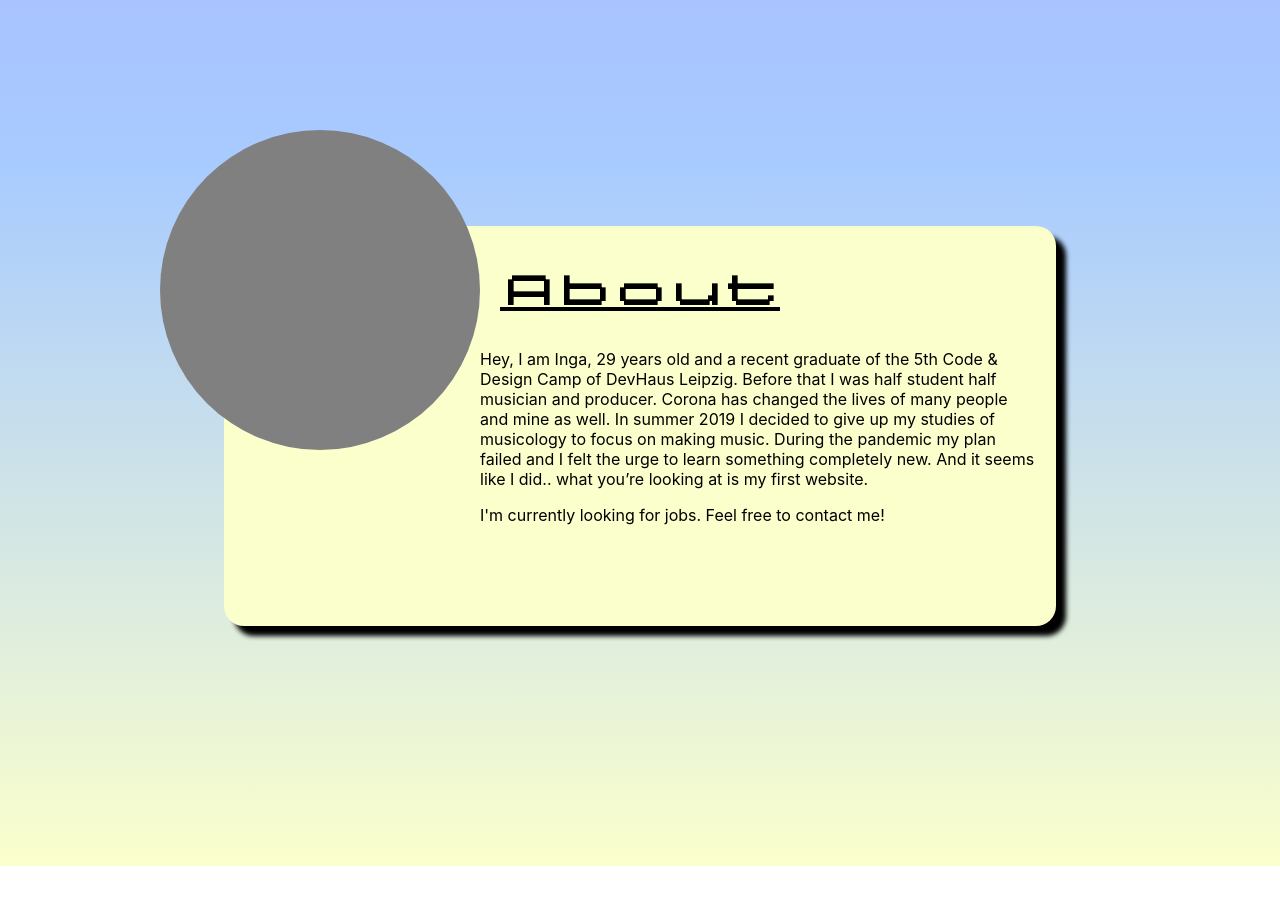
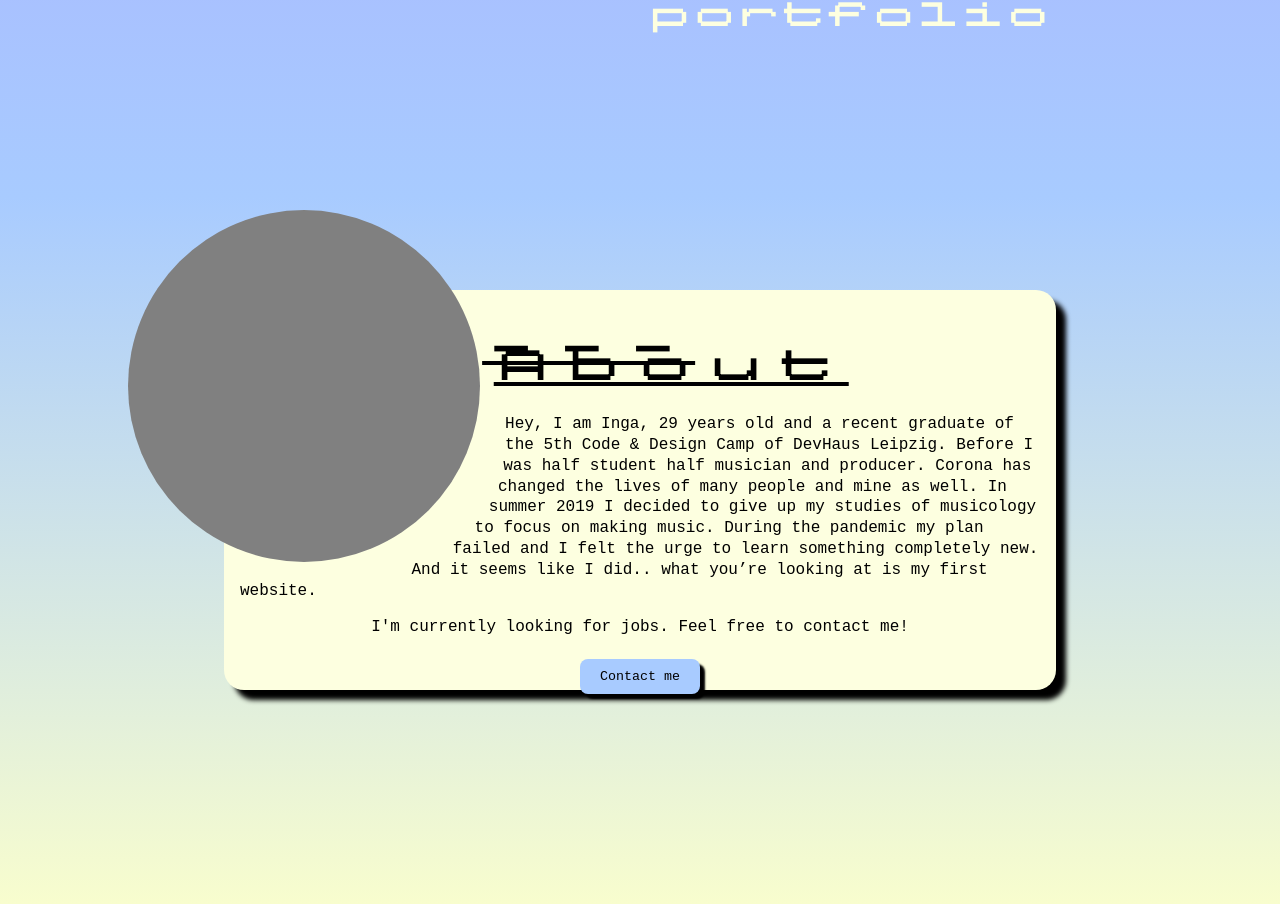
Before and after one commit to inpatr/portfoliov3, a Next.js app: page / in a window 1280 px wide. Shown: the part 536-1440 px from the top of the page. Before the commit the page ends 1402 px from the top, so only its background shows below. Built offline with nearby package versions, Linux system fonts and the light colour scheme.

Commit message:
new font and button for contact

```diff
--- a/pages/index.tsx
+++ b/pages/index.tsx
@@ -16,7 +16,7 @@ const Home: NextPage = () => {
             <h1>
               Inga Patricia Traub
               <br />
-              ---------
+              ----------
             </h1>
             <div className="portfolio">
               <h3>portfolio</h3>
@@ -26,18 +26,24 @@ const Home: NextPage = () => {
         <section>
           <div className="about">
             <div className="mypic"></div>
-            <h2>About</h2>
+            <div className="mypicborder"></div>
+            <div className="aboutheader">
+              <h2>---About</h2>
+            </div>
             <p>
               Hey, I am Inga, 29 years old and a recent graduate of the 5th Code
-              & Design Camp of DevHaus Leipzig. Before that I was half student
-              half musician and producer. Corona has changed the lives of many
-              people and mine as well. In summer 2019 I decided to give up my
-              studies of musicology to focus on making music. During the
-              pandemic my plan failed and I felt the urge to learn something
-              completely new. And it seems like I did.. what you’re looking at
-              is my first website.
+              & Design Camp of DevHaus Leipzig. Before I was half student half
+              musician and producer. Corona has changed the lives of many people
+              and mine as well. In summer 2019 I decided to give up my studies
+              of musicology to focus on making music. During the pandemic my
+              plan failed and I felt the urge to learn something completely new.
+              And it seems like I did.. what you’re looking at is my first
+              website.
             </p>
             <p>I'm currently looking for jobs. Feel free to contact me!</p>
+            <div className="flex-container">
+              <button>Contact me</button>
+            </div>
           </div>
         </section>
       </main>
--- a/styles/globals.css
+++ b/styles/globals.css
@@ -3,6 +3,8 @@
   src: url("../public/FT88-Expanded.otf") format("opentype");
   font-style: medium;
 }
+
+@import url("https://fonts.googleapis.com/css2?family=IBM+Plex+Mono:wght@200;300;500;600&display=swap");
 
 body {
   padding-top: 10rem;
@@ -12,8 +14,7 @@ body {
   background-image: linear-gradient(#aaa8ff, #a8cbff, #fbffcc);
   background-repeat: no-repeat;
   height: screen;
-  font-family: -apple-system, BlinkMacSystemFont, Segoe UI, Roboto, Oxygen,
-    Ubuntu, Cantarell, Fira Sans, Droid Sans, Helvetica Neue, sans-serif;
+  font-family: IBM Plex Mono, monospace;
 }
 
 section {
@@ -36,20 +37,22 @@ a {
 h1 {
   font-family: FT88-Expanded;
   font-size: 64px;
-  color: #fbffcc;
+  color: #fdffe0;
+  letter-spacing: 10%;
 }
 
 h2 {
   font-family: FT88-Expanded;
   font-size: 40px;
   text-decoration: underline;
-  text-align: center;
+  letter-spacing: 15px;
 }
 
 h3 {
   font-family: FT88-Expanded;
   font-size: 32px;
-  color: #fbffcc;
+  color: #fdffe0;
+  letter-spacing: 10%;
 }
 
 .portfolio {
@@ -60,27 +63,65 @@ h3 {
 
 .headline {
   position: relative;
+  width: 110%;
+  padding-left: 3rem;
 }
 
 .mypic {
   position: absolute;
   border-radius: 50%;
   background-color: grey;
-  height: 20rem;
-  width: 20rem;
-  top: -6rem;
-  left: -4rem;
+  height: 22rem;
+  width: 22rem;
+  top: -5rem;
+  left: -6rem;
+}
+
+.mypicborder {
+  float: left;
+  margin-right: 12px;
+  border-radius: 50%;
+  height: 16rem;
+  width: 16rem;
+  object-fit: cover;
+  shape-outside: circle(50%);
 }
 
 .about {
   padding: 1rem;
   position: relative;
   border-radius: 20px;
-  background-color: #fbffcc;
+  background-color: #fdffe0;
   height: 25rem;
   box-shadow: 10px 10px 5px black;
+  line-height: 130%;
 }
 
-.about > p {
-  padding-left: 15rem;
+.about > p:nth-of-type(2) {
+  text-align: center;
 }
+
+.about > .flex-container > button {
+  display: flex;
+  background-color: #a8cbff;
+  border: none;
+  align-self: center;
+  padding: 10px 20px 10px 20px;
+  border-radius: 8px;
+  font-family: monospace;
+  cursor: pointer;
+  box-shadow: 5px 5px 2px black;
+}
+
+.about > .flex-container > button:hover {
+  background-color: #fbffcc;
+  box-shadow: 5px 5px 2px red;
+}
+
+.flex-container {
+  padding: 5px;
+  display: flex;
+  width: inherit;
+  align-items: center;
+  justify-content: center;
+}
```
